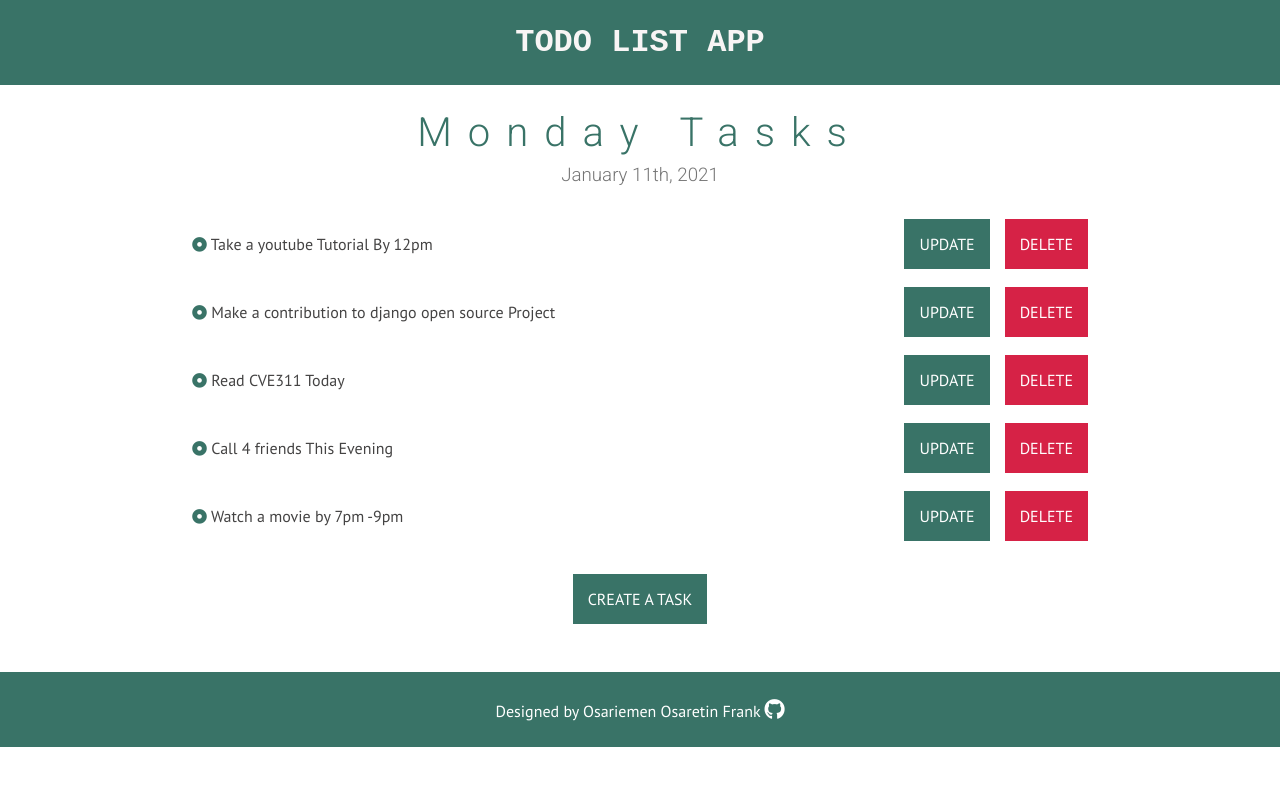
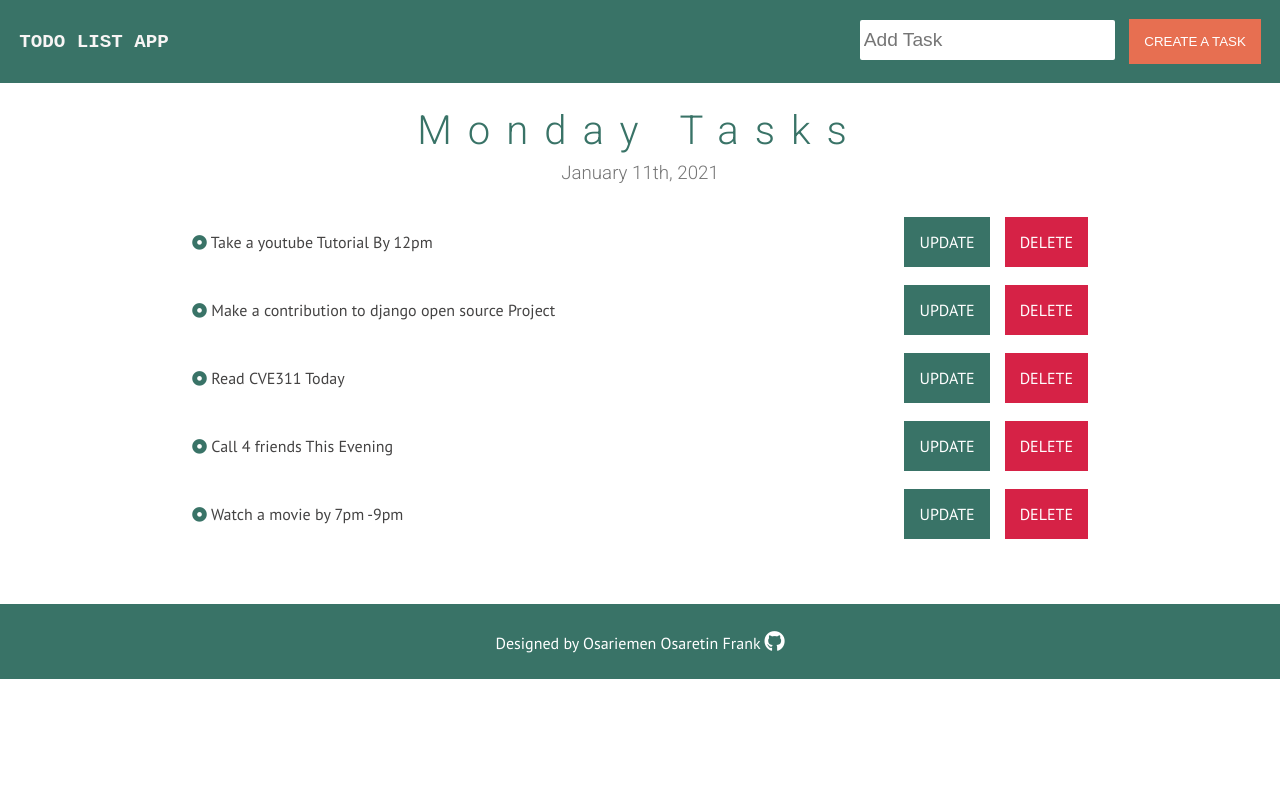
Before and after one commit to osas2211/todo-app, a plain HTML site: page index.html in a window 1280 px wide. Drawn offline with Linux system fonts and the light colour scheme; a web font is replaced by a local one.

Commit message:
Create Task Option

```diff
--- a/css/style.css
+++ b/css/style.css
@@ -37,14 +37,51 @@ a.btn{
 
 #main-header{
     margin: 0;
-    padding: 1.5rem;
+    padding: 1.2rem;
     background-color: var(--theme-color);
     color: #f8f5f5;
     text-align: center;
+    font-family: 'Goldman','Courier New', Courier, monospace;
+    display: flex;
+    justify-content: space-between;
+    align-items: center;
+}
+
+
+#main-header h2{
+    font-size: 1.2rem;
+    font-weight: 700;
     text-transform: uppercase;
-    font-family: 'Goldman','Courier New', Courier, monospace;
-    font-size: 2rem;
-    font-weight: 700;
+}
+
+#main-header input{
+    min-width: 12rem;
+    height: 2.5rem;
+    text-align: start;
+    border-radius: 2px;
+    padding: 4px;
+    border: none;
+    font-size: 1.2rem;
+}
+
+
+#main-header input:focus{
+    outline: none;
+}
+
+#main-header .btn{
+    background-color: #E76F51;
+    margin-left: 5px;
+}
+.create-task{
+    display: flex;
+    align-items: center;
+    justify-content: center;
+}
+.create-task a{
+    text-decoration: none;
+    color: #ffffff;
+    text-transform: uppercase;
 }
 
 .date {
@@ -106,21 +143,8 @@ a.btn{
     background-color: #D62246;
 }
 
-.create-task{
-    -text-align: center;
-    display: flex;
-    justify-content: center;
-    flex-direction: column;
-    align-items: center;
-    margin-top: 3rem;
-    margin-bottom: 3rem;
-}
 
-.create-task textarea{
-    min-width: 25rem;
-    max-width: 35rem;
-    max-height: 3rem;
-}
+
 
 #main-footer{
     background-color: var(--theme-color);
@@ -128,6 +152,7 @@ a.btn{
     text-align: center;
     padding: 1.5rem;
     font-size: 1rem;
+    margin-top: 5rem;
 }
 #main-footer a{
     color: #ffffff;
@@ -143,6 +168,10 @@ a.btn{
 
 
 @media(max-width:700px){
+
+    #main-header{
+        flex-direction: column;
+    }
     .container{
         width: 95%;
     }
@@ -161,4 +190,7 @@ a.btn{
     .day{
         font-size: 2rem;
     }
+    .create-task {
+        margin-top: 10px;
+    }
 }
--- a/index.html
+++ b/index.html
@@ -9,7 +9,13 @@
 </head>
 <body>
     <header id="main-header">
-        Todo List App
+        <h2>Todo List App</h2>
+        <div class="create-task">
+            <form action="" method="GET">
+                <input type="text" placeholder="Add Task">
+                <button class="btn" style="border: none;"> <a href="#">Create a task</a>      </button>
+            </form>
+        </div>
     </header>
     <div class="container">
         <div class="date">
@@ -43,7 +49,6 @@
                 <div id = 'delete' class="delete-task"><a href="" class="btn">Delete</a></div>
             </div>
         </div>
-        <div class="create-task"><a href="" class="btn">Create a task</a></div>
     </div>
 
     <footer id="main-footer">
```
